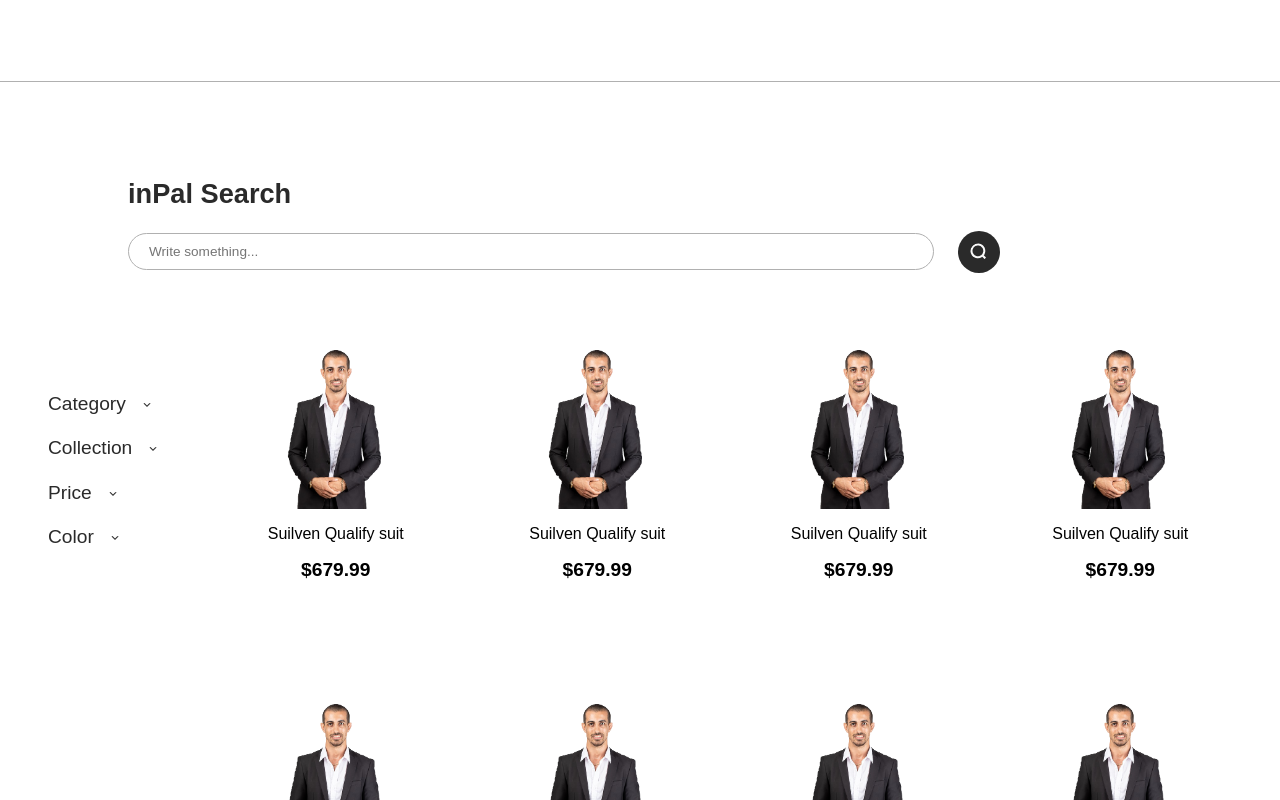
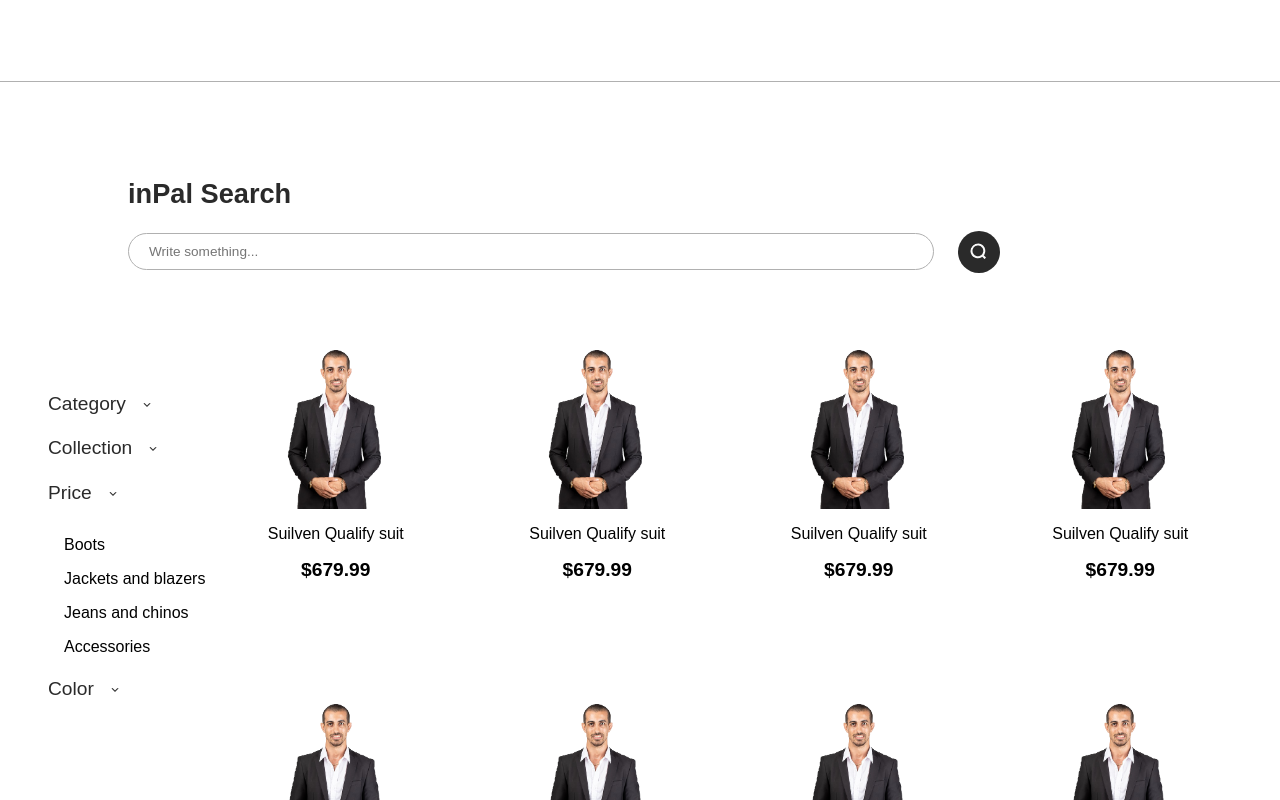
Before and after one commit to BaczkiewiczDawid/inPal, a React (Create React App) app: page / in a window 1280 px wide. Both pictures are taken after a click on the link "Price". Shown: the top 800 px of the page. Built offline with nearby package versions, Linux system fonts and the light colour scheme.

Commit message:
dropdown

```diff
--- a/src/components/molecules/NavigationLink/NavigationLink.js
+++ b/src/components/molecules/NavigationLink/NavigationLink.js
@@ -1,8 +1,8 @@
 import { Link, Icon } from './NavigationLink.styles';
 
-const NavigationLink = ({ text, link, icon, horizontal }) => {
+const NavigationLink = ({ text, link, icon, horizontal, onClick, id }) => {
     return (
-        <Link a href={link} horizontal={horizontal}>
+        <Link a href={link} horizontal={horizontal} onClick={onClick} id={id} >
             {text ? <span text={text}>{text}</span> : null}
             {icon ? <Icon src={icon} alt="arrow-down"/> : null}
         </Link>
--- a/src/components/organisms/Filters/Filters.js
+++ b/src/components/organisms/Filters/Filters.js
@@ -2,8 +2,7 @@ import { useState, useEffect } from 'react';
 import arrowDown from 'assets/images/arrow-down.png';
 import NavigationLink from 'components/molecules/NavigationLink/NavigationLink';
 import { Filter, StyledList } from './Filtets.styles';
-
-
+import styled from 'styled-components';
 
 const Filters = () => {
     const [width, setWidth] = useState(window.innerWidth);
@@ -22,16 +21,79 @@ const Filters = () => {
 
     let isMobile = width >= 768 ? false : true;
 
+    const StyledDropdown = styled.ul`
+        margin-left: 1rem;
+        margin-top: 2rem;
+    `;
+
+    const StyledListItem = styled.li`
+        list-style: none;
+        cursor: pointer;
+
+        &:nth-child(n+2) {
+            margin-top: 1rem;
+        }
+    `;
+
+const navItems = [
+    {
+        id: 1,
+        text: 'Category',
+        icon: arrowDown,
+    },
+    {
+        id: 2,
+        text: 'Collection',
+        icon: arrowDown,
+    },
+    {
+        id: 3,
+        text: 'Price',
+        icon: arrowDown,
+    },
+    {
+        id: 4,
+        text: 'Color',
+        icon: arrowDown,
+    }
+];
+
+    const [isOpen, setIsOpen] = useState({
+        1: false,
+        2: false,
+        3: false,
+        4: false,
+    });
+
+    const handleIsOpen = (id) => {
+        setIsOpen({
+            ...isOpen,
+            [id]: !isOpen[id],
+        })
+    }
+
+    const DropdownMenu = ({id}) => {
+        return (
+            <StyledDropdown>
+                <StyledListItem>Boots</StyledListItem>
+                <StyledListItem>Jackets and blazers</StyledListItem>
+                <StyledListItem>Jeans and chinos</StyledListItem>
+                <StyledListItem>Accessories</StyledListItem>
+            </StyledDropdown>
+        )
+    }
 
     return (
         <Filter>
             {isMobile ?
             <NavigationLink text={'Filter'} icon={arrowDown} /> : null }
             {!isMobile ? <StyledList>
-                <NavigationLink text={'Category'} icon={arrowDown} />
-                <NavigationLink text={'Collection'} icon={arrowDown} />
-                <NavigationLink text={'Price'} icon={arrowDown} />
-                <NavigationLink text={'Color'} icon={arrowDown} />
+            {navItems.map(({ text, icon, id }) => (
+                <>
+                    <NavigationLink text={text} icon={icon} id={id} onClick={() => handleIsOpen(id)} />
+                    {isOpen[id] ? <DropdownMenu id={id} /> : null}
+                </>
+            ))}
             </StyledList> : null}
         </Filter>
      );
```
